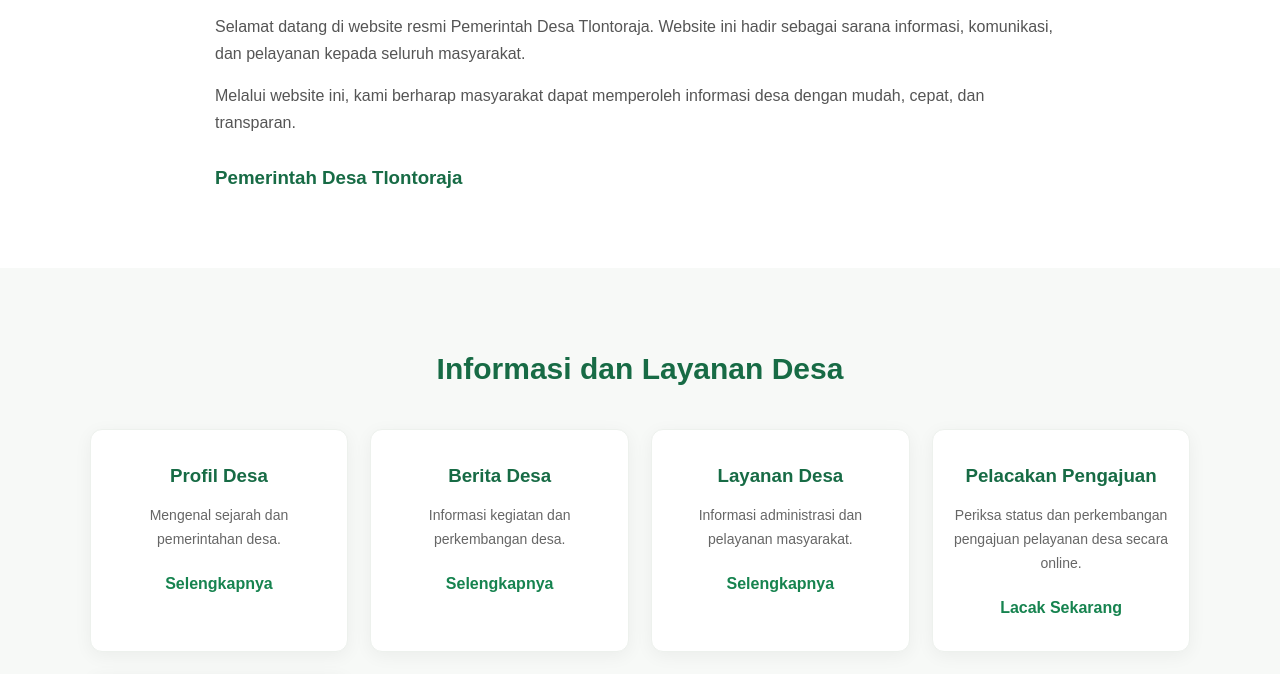
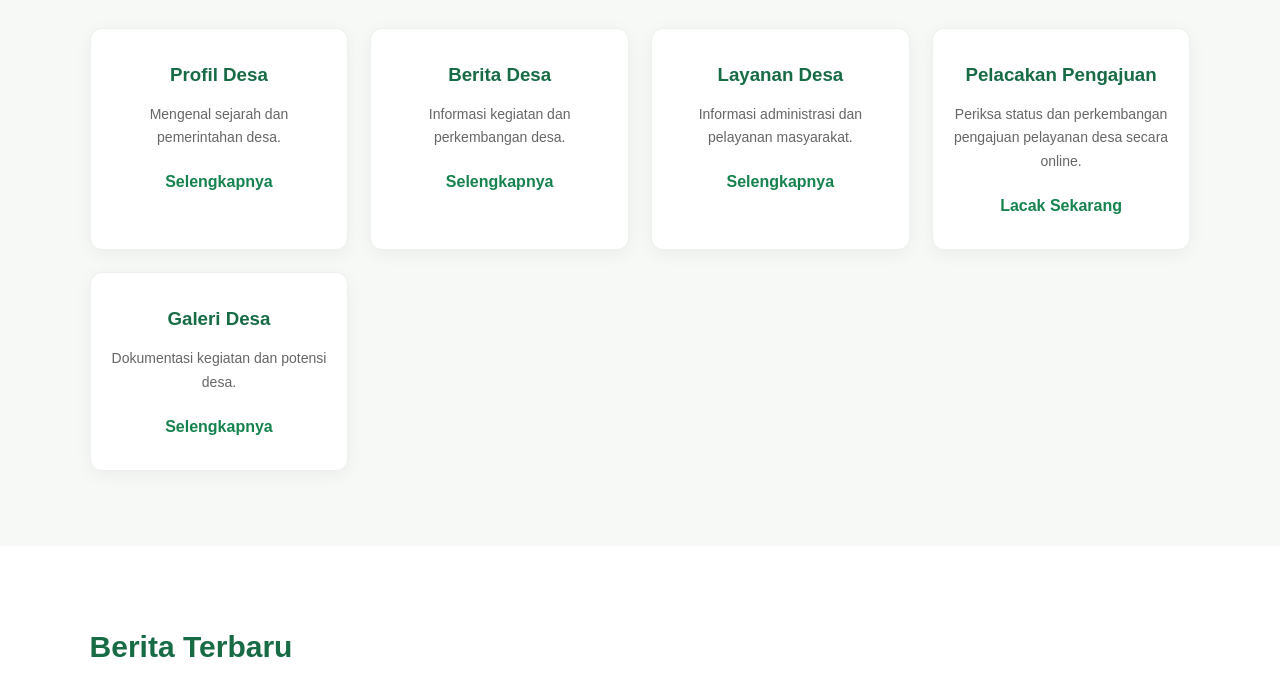
Before and after one commit to zulfamahsus97-wq/website-desa-tlontoraja, a website built with Vite: page index.html in a window 1280 px wide. Shown: the part 727-1401 px from the top of the page. Built offline with nearby package versions, Linux system fonts and the light colour scheme.

Commit message:
Update gambar hero Desa Tlontoraja

```diff
--- a/css/style.css
+++ b/css/style.css
@@ -79,7 +79,7 @@ nav a:hover {
             rgba(0, 65, 38, 0.78),
             rgba(0, 65, 38, 0.78)
         ),
-        url("https://images.unsplash.com/photo-1500382017468-9049fed747ef?w=1600");
+        url("/images/hero-desa.png");
 
     background-size: cover;
     background-position: center;
--- a/index.html
+++ b/index.html
@@ -54,29 +54,6 @@
 
 
     <!-- SAMBUTAN -->
-    <section class="sambutan">
-
-        <div class="sambutan-content">
-            <h2>Sambutan Kepala Desa</h2>
-
-            <p>
-                Selamat datang di website resmi Pemerintah
-                Desa Tlontoraja. Website ini hadir sebagai
-                sarana informasi, komunikasi, dan pelayanan
-                kepada seluruh masyarakat.
-            </p>
-
-            <p>
-                Melalui website ini, kami berharap masyarakat
-                dapat memperoleh informasi desa dengan mudah,
-                cepat, dan transparan.
-            </p>
-
-            <h3>Pemerintah Desa Tlontoraja</h3>
-        </div>
-
-    </section>
-
 
     <!-- MENU UTAMA -->
     <section class="menu-utama">
```
Also changed, not shown: 2 other files.
